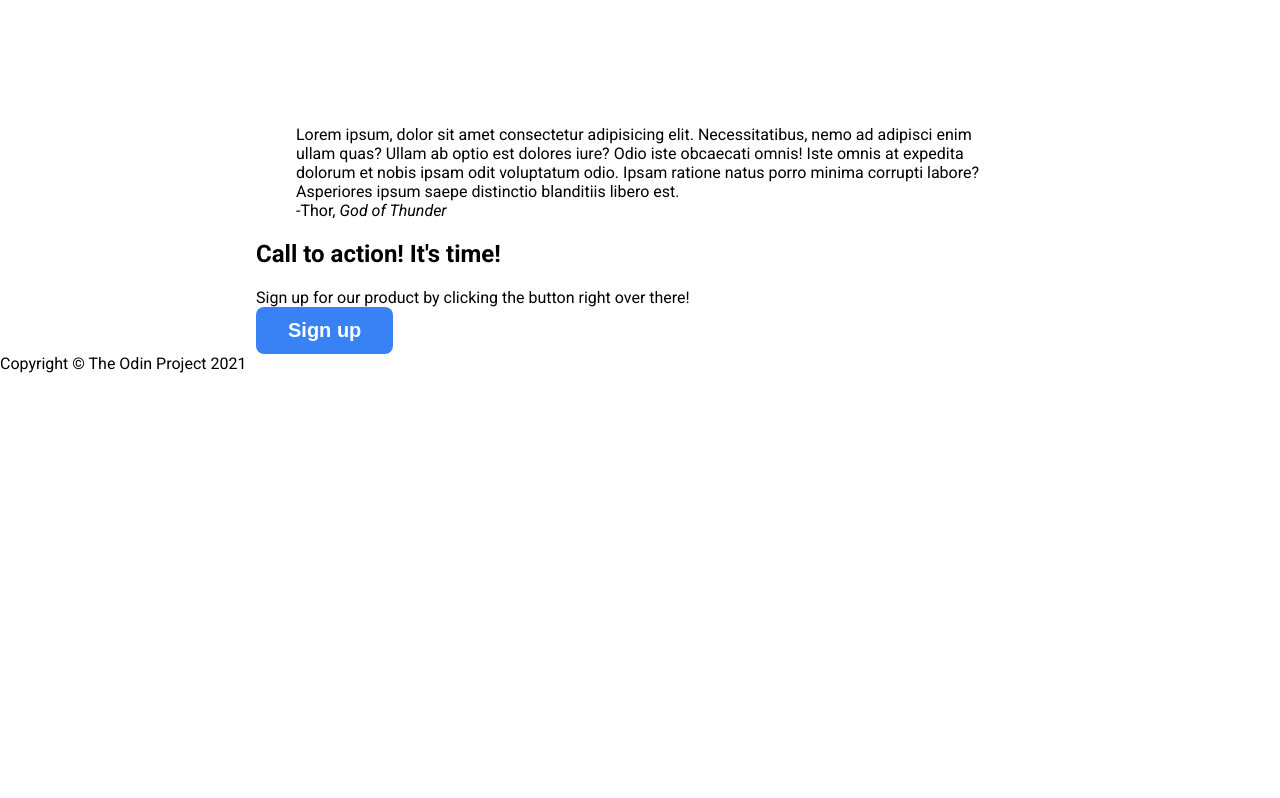
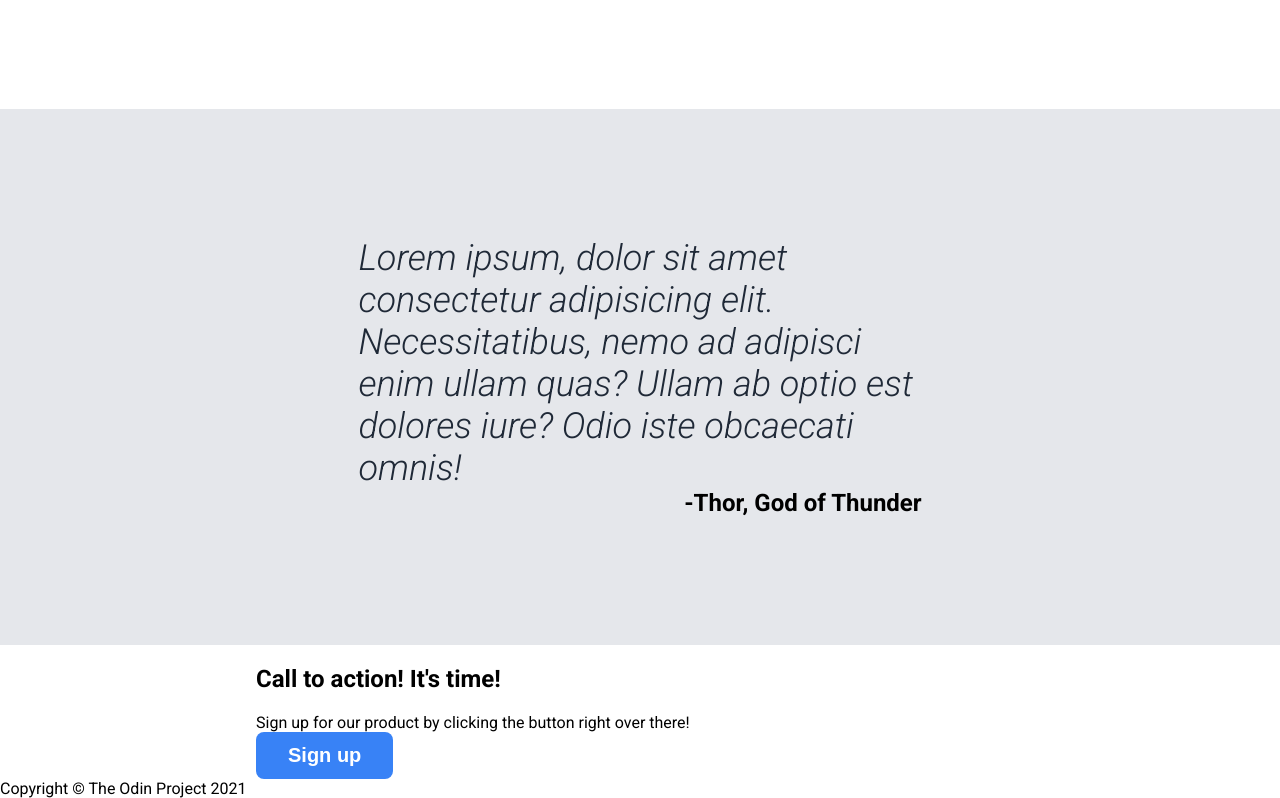
Before and after one commit to sinskiy/odin-landing-page, a plain HTML site: page index.html in a window 1280 px wide. Shown: the part 1045-1843 px from the top of the page. Before the commit the page ends 1418 px from the top, so only its background shows below. Drawn offline with Linux system fonts and the light colour scheme.

Commit message:
style the third (quote) section

```diff
--- a/base.css
+++ b/base.css
@@ -8,13 +8,18 @@
 
 body,
 h1,
-p {
+p,
+blockquote {
   margin: 0;
 }
 
 img {
   width: 100%;
   height: auto;
+}
+
+cite {
+  font-style: normal;
 }
 
 .text-primary {
@@ -32,12 +37,21 @@ img {
   font-weight: 900;
 }
 
-a,
-.text-secondary {
-  color: #e5e7eb;
+blockquote p {
+  color: #1f2937;
 
-  font-size: 18px;
-  text-decoration: none;
+  font-size: 36px;
+  font-weight: 300;
+  font-style: italic;
+}
+
+blockquote footer {
+  color: black;
+
+  font-size: 24px;
+  font-weight: bold;
+
+  text-align: end;
 }
 
 .text-label {
@@ -45,6 +59,14 @@ a,
 
   font-size: 24px;
   font-weight: bold;
+}
+
+a,
+.text-secondary {
+  color: #e5e7eb;
+
+  font-size: 18px;
+  text-decoration: none;
 }
 
 button {
--- a/index.html
+++ b/index.html
@@ -75,15 +75,12 @@
           </li>
         </ul>
       </section>
-      <section>
+      <section id="quote">
         <blockquote>
           <p>
             Lorem ipsum, dolor sit amet consectetur adipisicing elit.
             Necessitatibus, nemo ad adipisci enim ullam quas? Ullam ab optio est
-            dolores iure? Odio iste obcaecati omnis! Iste omnis at expedita
-            dolorum et nobis ipsam odit voluptatum odio. Ipsam ratione natus
-            porro minima corrupti labore? Asperiores ipsum saepe distinctio
-            blanditiis libero est.
+            dolores iure? Odio iste obcaecati omnis!
           </p>
           <footer>-Thor, <cite>God of Thunder</cite></footer>
         </blockquote>
--- a/style.css
+++ b/style.css
@@ -67,3 +67,9 @@ header,
 
   font-size: 20px;
 }
+
+#quote {
+  background-color: #e5e7eb;
+
+  padding: 8rem 28%;
+}
```
